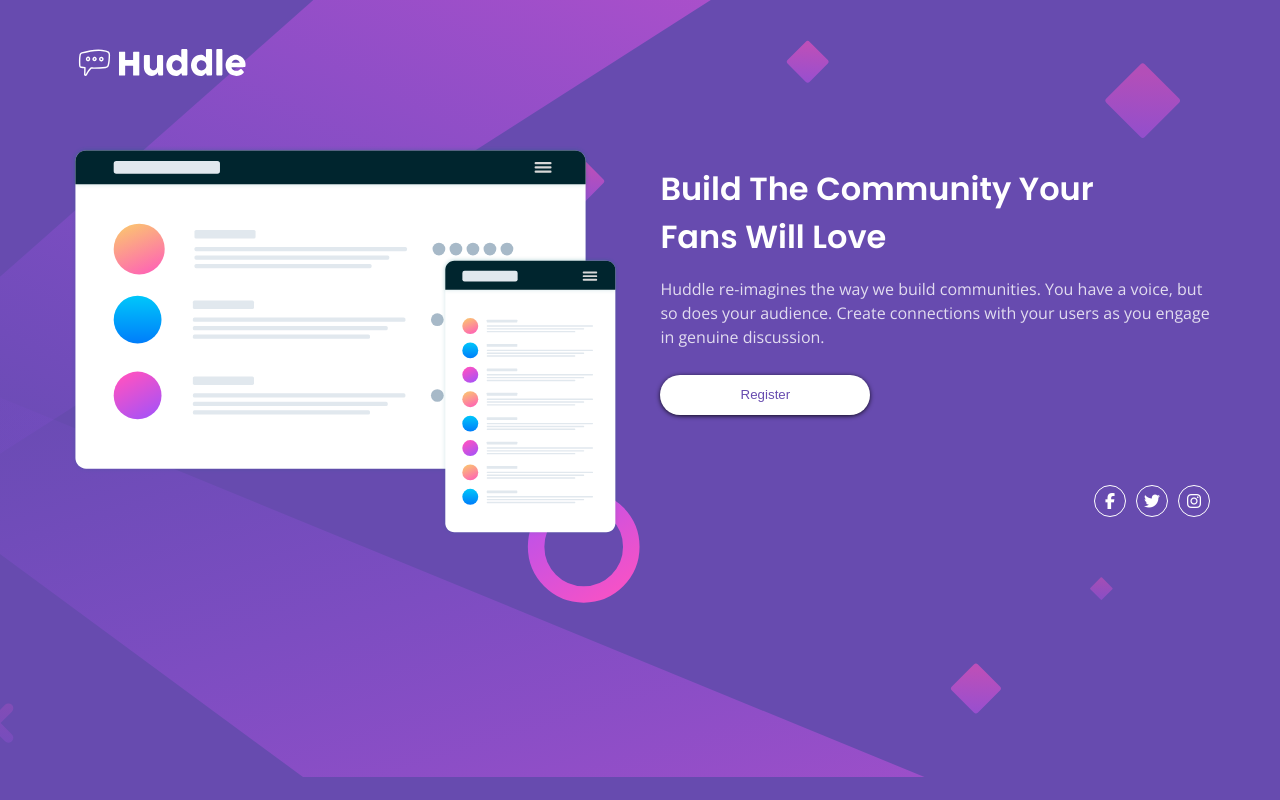
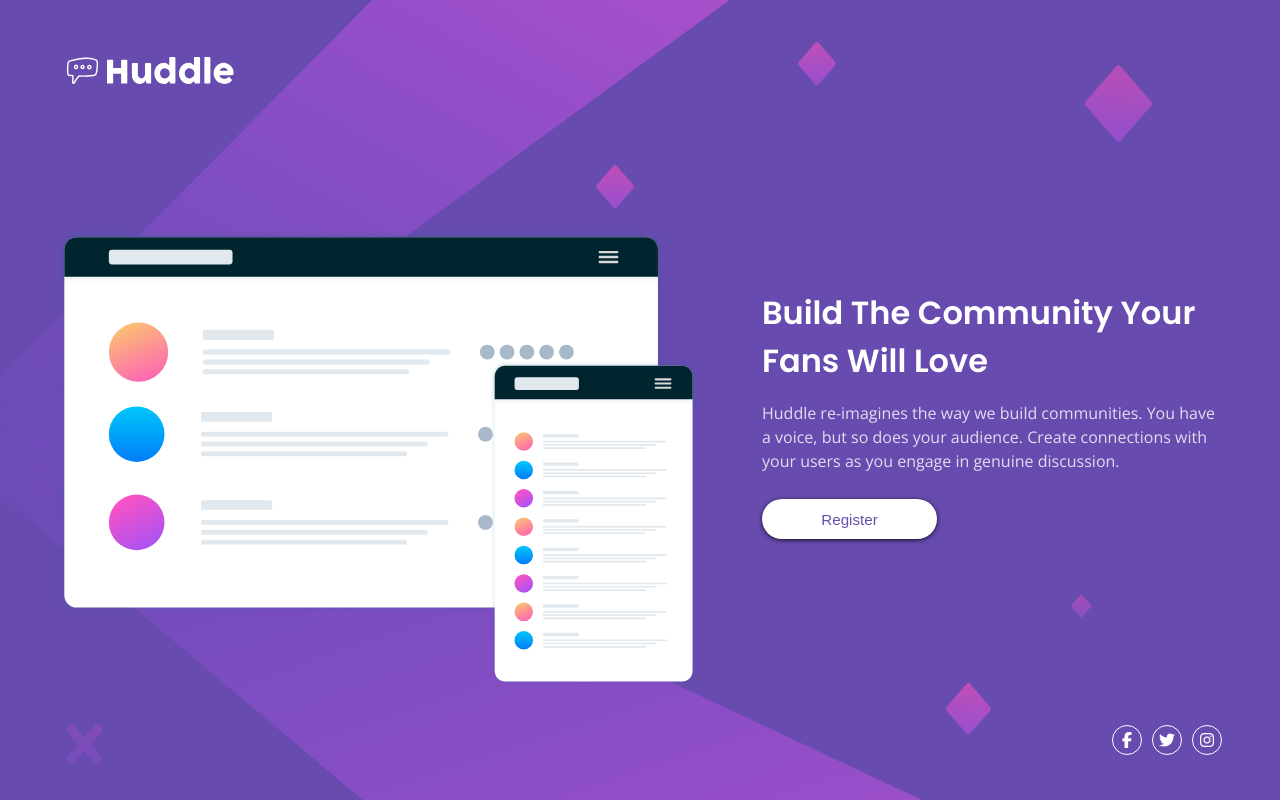
Before and after one commit to Caiqueoak/Huddle-landing-page, a plain HTML site: page index.html in a window 1280 px wide. Drawn offline with nearby package versions, Linux system fonts and the light colour scheme.

Commit message:
added better responsivity and spacing beetween the main componentes

```diff
--- a/sass/_variables.scss
+++ b/sass/_variables.scss
@@ -13,5 +13,8 @@ $body-font: 'Open Sans', sans-serif;
 
 body {
     font-family: $body-font;
+}
+
+*, *::after, *::before {
     box-sizing: border-box;
 }
--- a/sass/main.scss
+++ b/sass/main.scss
@@ -1,3 +1,7 @@
+/*TODO
+- ADJUST
+*/
+
 @import "variables";
 
 // MOBILE RESOLUTION
@@ -13,13 +17,15 @@ body {
 
 // LOGO
 #logo {
-  width: 7rem;
+  width: 32vw;
+  max-width: 10rem;
   align-self: flex-start;
 }
 
 // ILUSTRATION
 #illustration {
   width: 100%;
+  max-width: 650px;
 }
 
 // MAIN CONTAINER
@@ -42,6 +48,8 @@ body {
     max-width: 600px;
   }
   #Register-btn {
+    font-size: .95rem;
+    font-weight: 400;
     width: 210px;
     height: 2.5rem;
     border-radius: 20px;
@@ -99,13 +107,17 @@ footer {
 @media screen and (min-width: 768px) {
   body {
     display: grid;
-    grid-template-columns: 43vw auto;
-    row-gap: 60px; //
-    column-gap: 40px;
+    grid-template-columns: auto;
+    grid-template-rows: min-content;
+    align-items: center;
+    justify-content: center;
+    column-gap: 5vw;
+    row-gap: 2vw; //
     background-image: url(../images/bg-desktop.svg);
-    background-size: cover;
-    background-position: -100px 0px;
-    margin: 40px 70px 10px; //
+    background-size: 90vw 100%;
+    margin: 0;
+    padding: 0 3vw;
+    height: 100vh;
   }
 
   // LOGO
@@ -113,22 +125,26 @@ footer {
     width: 20vw;
     max-width: 180px;
     grid-column: 1/3;
+    padding-top: 6vh;
   }
 
   // ILUSTRATION
   #illustration {
-    width: 100%;
+    width: 50vw;
+    max-width: 650px;
   }
 
   // MAIN CONTAINER
   #main-container {
     align-items: flex-start;
     text-align: left;
+    width: 100%;
+    max-width: 460px;
+    padding-bottom: 7vw;
 
     #main-heading {
       font-family: $heading-font;
-      font-size: 2rem;
-      margin-right: 40px;
+      font-size: 2.5vw;
     }
     #main-text {
       font-size: 1rem;
@@ -138,7 +154,7 @@ footer {
       max-width: 600px;
     }
     #Register-btn {
-      width: 210px;
+      width: 175px;
       height: 2.5rem;
       border-radius: 20px;
       border: none;
@@ -153,14 +169,17 @@ footer {
         box-shadow: 0 3px 10px -1px black;
       }
       &:active {
-        width: 220px;
+        transform: translateX(5px);
+        width: 160px;
         box-shadow: 0 0px 5px -1px black;
       }
     }
     #icons-container {
       display: flex;
+      position: absolute;
       align-self: flex-end;
       column-gap: 10px;
+      bottom: 45px;
 
       .icons {
         @include centered-flex;
```
Also changed, not shown: css/main.css, images/solution.PNG, 1 other file.
